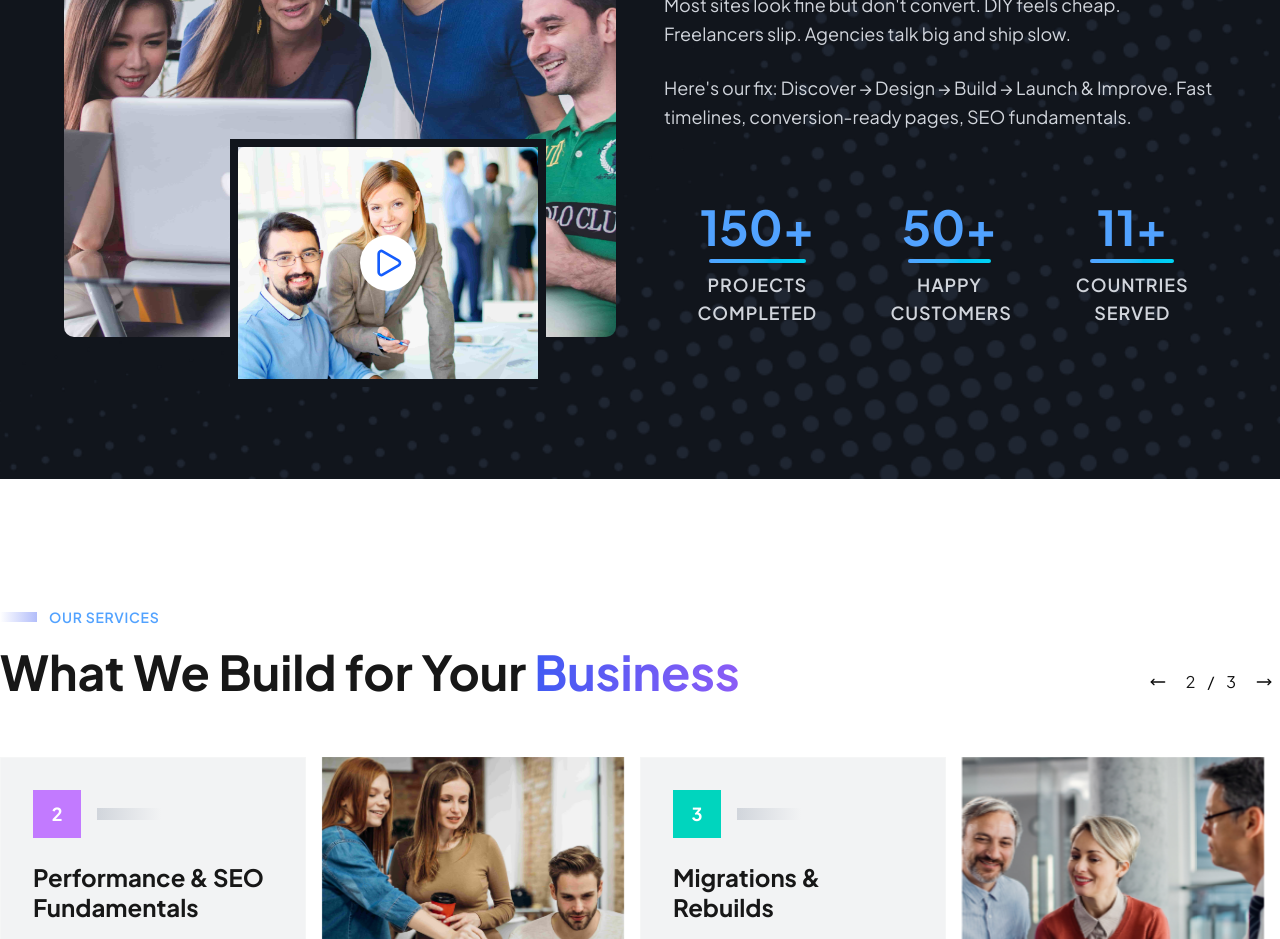
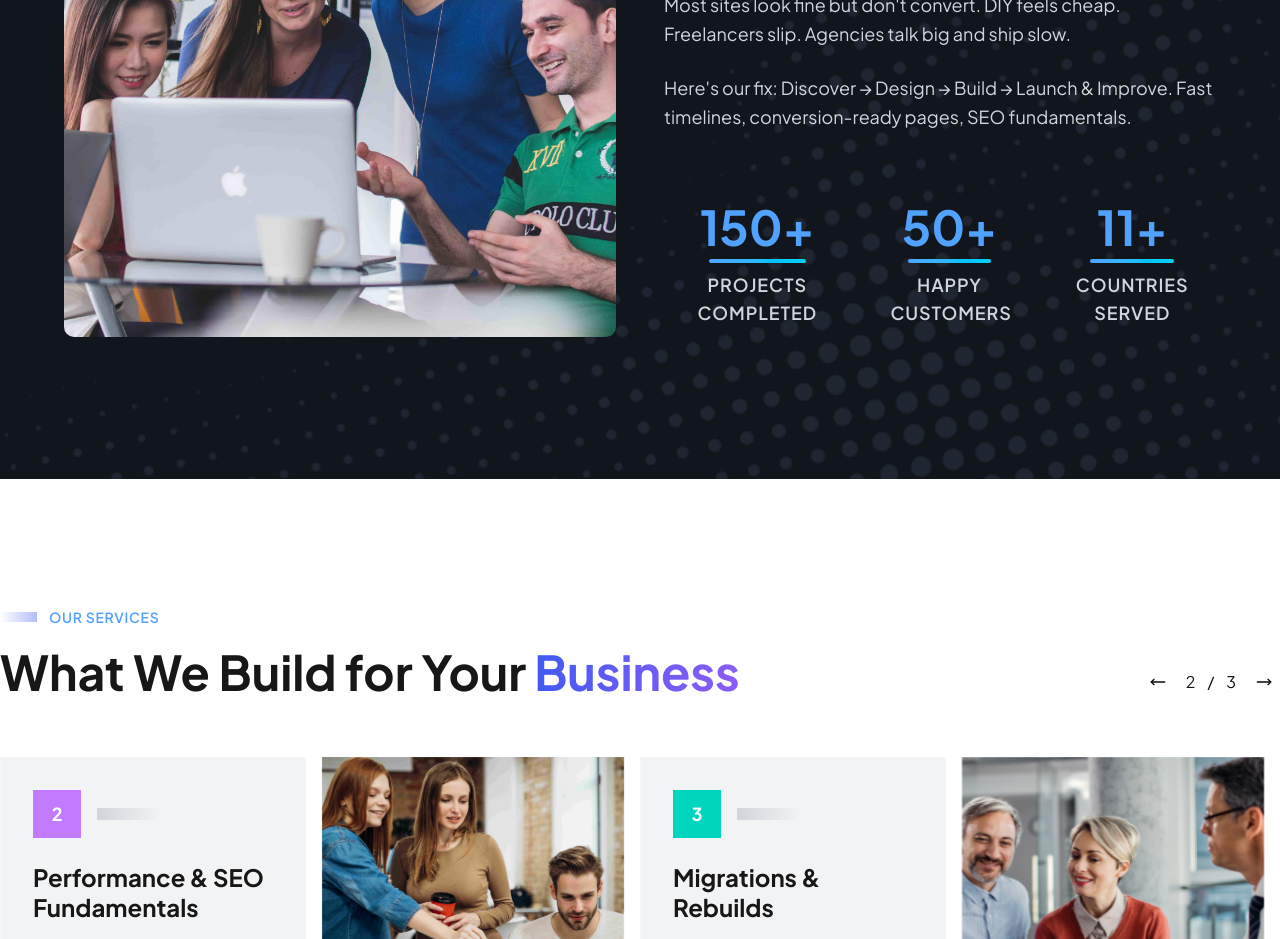
Before and after one commit to moofazzel/aptecode, a Next.js app: page / in a window 1280 px wide. Shown: the part 1340-2279 px from the top of the page. Built offline with nearby package versions, Linux system fonts and the light colour scheme; a web font is replaced by a local one.

Commit message:
Hide video thumblanil

```diff
--- a/src/components/modules/Home/AnimatedImage.tsx
+++ b/src/components/modules/Home/AnimatedImage.tsx
@@ -2,7 +2,6 @@
 
 import { motion } from "framer-motion";
 import Image from "next/image";
-import VideoThumbnail from "./VideoThumbnail";
 
 const AnimatedImage = () => {
   return (
@@ -23,7 +22,8 @@ const AnimatedImage = () => {
       />
 
       {/* Video Overlay - Client Component for interactivity */}
-      <VideoThumbnail />
+      {/* TODO: Need to add real video thumbnail here */}
+      {/* <VideoThumbnail /> */}
     </motion.div>
   );
 };
```
